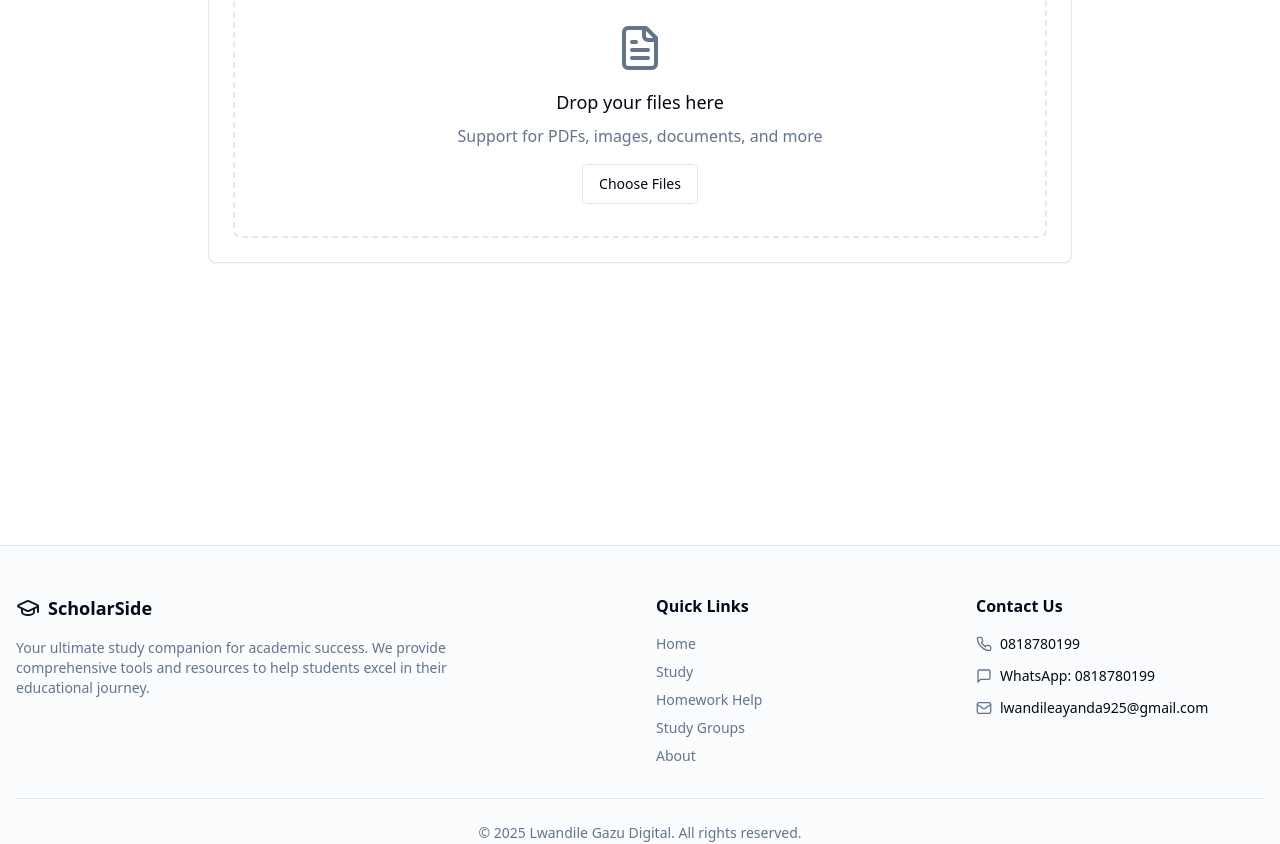
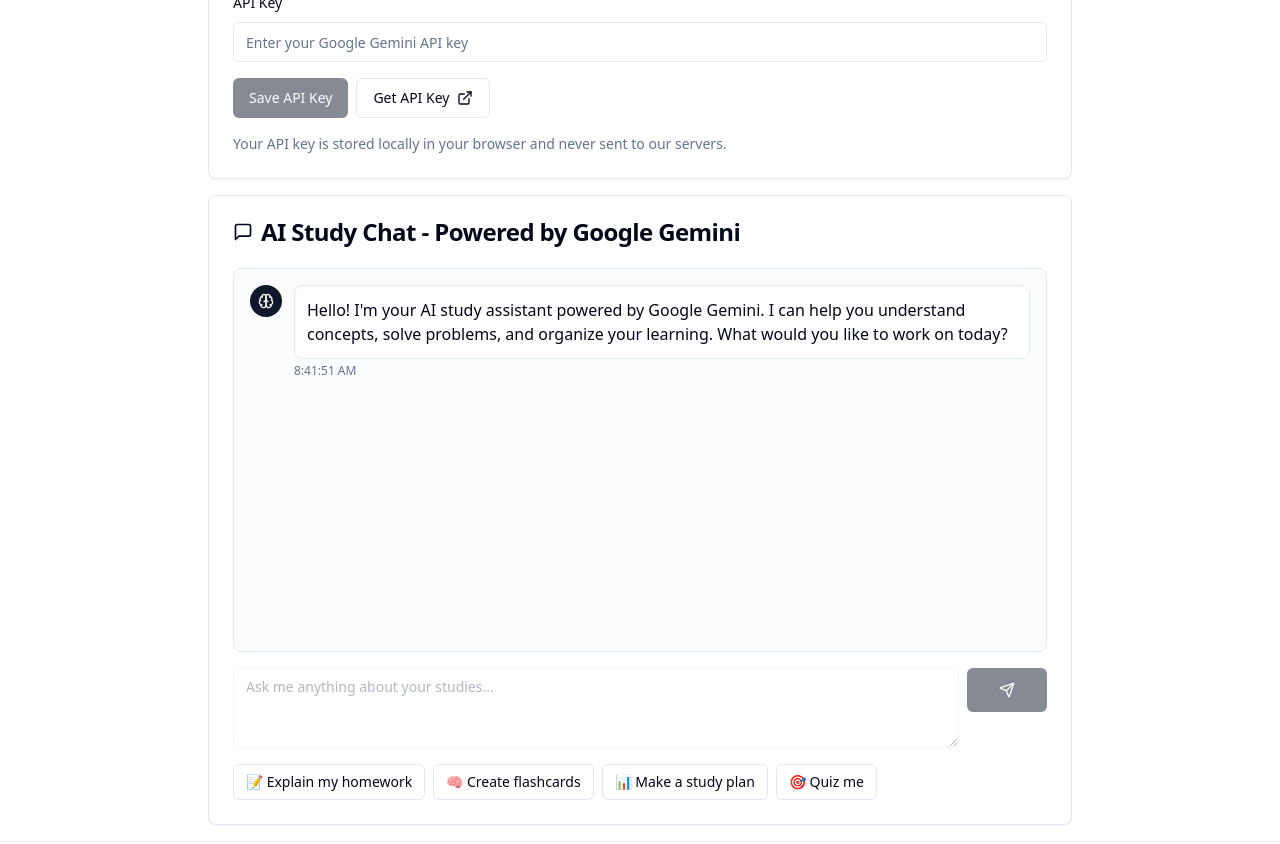
Before and after one commit to Lwandile925/scholar-side-study-verse, a React (Vite) app: page /study in a window 1280 px wide. Shown: the part 320-1164 px from the top of the page. Built offline with nearby package versions, Linux system fonts and the light colour scheme.

Commit message:
Refactor: Implement Google Gemini AI integration
Integrate Google Gemini AI for question answering functionality within the StudyScreen.

```diff
--- /dev/null
+++ b/src/components/ApiKeyInput.tsx
@@ -0,0 +1,66 @@
+
+import React, { useState } from 'react';
+import { Card, CardContent, CardHeader, CardTitle } from '@/components/ui/card';
+import { Button } from '@/components/ui/button';
+import { Input } from '@/components/ui/input';
+import { Label } from '@/components/ui/label';
+import { Key, ExternalLink } from 'lucide-react';
+
+interface ApiKeyInputProps {
+  onApiKeySave: (key: string) => void;
+  currentKey: string;
+}
+
+const ApiKeyInput: React.FC<ApiKeyInputProps> = ({ onApiKeySave, currentKey }) => {
+  const [key, setKey] = useState(currentKey);
+
+  const handleSave = () => {
+    if (key.trim()) {
+      onApiKeySave(key.trim());
+    }
+  };
+
+  return (
+    <Card className="mb-4">
+      <CardHeader>
+        <CardTitle className="flex items-center gap-2">
+          <Key className="h-5 w-5" />
+          Google Gemini API Key
+        </CardTitle>
+      </CardHeader>
+      <CardContent className="space-y-4">
+        <div className="space-y-2">
+          <Label htmlFor="api-key">API Key</Label>
+          <Input
+            id="api-key"
+            type="password"
+            placeholder="Enter your Google Gemini API key"
+            value={key}
+            onChange={(e) => setKey(e.target.value)}
+          />
+        </div>
+        <div className="flex gap-2">
+          <Button onClick={handleSave} disabled={!key.trim()}>
+            Save API Key
+          </Button>
+          <Button variant="outline" asChild>
+            <a
+              href="https://aistudio.google.com/app/apikey"
+              target="_blank"
+              rel="noopener noreferrer"
+              className="flex items-center gap-2"
+            >
+              Get API Key
+              <ExternalLink className="h-4 w-4" />
+            </a>
+          </Button>
+        </div>
+        <p className="text-sm text-muted-foreground">
+          Your API key is stored locally in your browser and never sent to our servers.
+        </p>
+      </CardContent>
+    </Card>
+  );
+};
+
+export default ApiKeyInput;
--- /dev/null
+++ b/src/components/ChatMessage.tsx
@@ -0,0 +1,41 @@
+
+import React from 'react';
+import { Brain, User } from 'lucide-react';
+
+interface ChatMessageProps {
+  role: 'user' | 'assistant';
+  content: string;
+  timestamp: Date;
+}
+
+const ChatMessage: React.FC<ChatMessageProps> = ({ role, content, timestamp }) => {
+  const isAssistant = role === 'assistant';
+
+  return (
+    <div className={`flex gap-3 ${isAssistant ? '' : 'flex-row-reverse'}`}>
+      <div className={`w-8 h-8 rounded-full flex items-center justify-center ${
+        isAssistant ? 'bg-primary' : 'bg-secondary'
+      }`}>
+        {isAssistant ? (
+          <Brain className="h-4 w-4 text-primary-foreground" />
+        ) : (
+          <User className="h-4 w-4 text-secondary-foreground" />
+        )}
+      </div>
+      <div className={`flex-1 ${isAssistant ? '' : 'text-right'}`}>
+        <div className={`p-3 rounded-lg ${
+          isAssistant
+            ? 'bg-background border'
+            : 'bg-primary text-primary-foreground ml-12'
+        }`}>
+          <p className="whitespace-pre-wrap">{content}</p>
+        </div>
+        <p className="text-xs text-muted-foreground mt-1">
+          {timestamp.toLocaleTimeString()}
+        </p>
+      </div>
+    </div>
+  );
+};
+
+export default ChatMessage;
--- /dev/null
+++ b/src/hooks/useGeminiAI.ts
@@ -0,0 +1,105 @@
+
+import { useState } from 'react';
+import { useToast } from '@/hooks/use-toast';
+
+interface Message {
+  role: 'user' | 'assistant';
+  content: string;
+  timestamp: Date;
+}
+
+export const useGeminiAI = () => {
+  const [messages, setMessages] = useState<Message[]>([
+    {
+      role: 'assistant',
+      content: "Hello! I'm your AI study assistant powered by Google Gemini. I can help you understand concepts, solve problems, and organize your learning. What would you like to work on today?",
+      timestamp: new Date()
+    }
+  ]);
+  const [isLoading, setIsLoading] = useState(false);
+  const [apiKey, setApiKey] = useState(localStorage.getItem('gemini-api-key') || '');
+  const { toast } = useToast();
+
+  const saveApiKey = (key: string) => {
+    setApiKey(key);
+    localStorage.setItem('gemini-api-key', key);
+    toast({
+      title: "API Key Saved",
+      description: "Your Gemini API key has been saved locally.",
+    });
+  };
+
+  const sendMessage = async (userMessage: string) => {
+    if (!apiKey) {
+      toast({
+        title: "API Key Required",
+        description: "Please enter your Google Gemini API key first.",
+        variant: "destructive"
+      });
+      return;
+    }
+
+    const newUserMessage: Message = {
+      role: 'user',
+      content: userMessage,
+      timestamp: new Date()
+    };
+
+    setMessages(prev => [...prev, newUserMessage]);
+    setIsLoading(true);
+
+    try {
+      const response = await fetch(`https://generativelanguage.googleapis.com/v1beta/models/gemini-pro:generateContent?key=${apiKey}`, {
+        method: 'POST',
+        headers: {
+          'Content-Type': 'application/json',
+        },
+        body: JSON.stringify({
+          contents: [{
+            parts: [{
+              text: `You are a helpful AI study assistant. Please provide a clear, educational response to this question: ${userMessage}`
+            }]
+          }],
+          generationConfig: {
+            temperature: 0.7,
+            topK: 40,
+            topP: 0.95,
+            maxOutputTokens: 1024,
+          }
+        }),
+      });
+
+      if (!response.ok) {
+        throw new Error(`API Error: ${response.status}`);
+      }
+
+      const data = await response.json();
+      const aiResponse = data.candidates?.[0]?.content?.parts?.[0]?.text || "I'm sorry, I couldn't generate a response.";
+
+      const assistantMessage: Message = {
+        role: 'assistant',
+        content: aiResponse,
+        timestamp: new Date()
+      };
+
+      setMessages(prev => [...prev, assistantMessage]);
+    } catch (error) {
+      console.error('Gemini AI Error:', error);
+      toast({
+        title: "Error",
+        description: "Failed to get AI response. Please check your API key and try again.",
+        variant: "destructive"
+      });
+    } finally {
+      setIsLoading(false);
+    }
+  };
+
+  return {
+    messages,
+    isLoading,
+    apiKey,
+    sendMessage,
+    saveApiKey
+  };
+};
--- a/src/pages/StudyScreen.tsx
+++ b/src/pages/StudyScreen.tsx
@@ -1,5 +1,4 @@
-
-import React, { useState } from 'react';
+import React, { useState, useRef, useEffect } from 'react';
 import { Card, CardContent, CardHeader, CardTitle } from '@/components/ui/card';
 import { Button } from '@/components/ui/button';
 import { Tabs, TabsContent, TabsList, TabsTrigger } from '@/components/ui/tabs';
@@ -14,12 +13,19 @@ import {
   Camera,
   Brain,
   Target,
-  Volume2
+  Volume2,
+  Send
 } from 'lucide-react';
+import { useGeminiAI } from '@/hooks/useGeminiAI';
+import ApiKeyInput from '@/components/ApiKeyInput';
+import ChatMessage from '@/components/ChatMessage';
 
 const StudyScreen = () => {
   const [recording, setRecording] = useState(false);
   const [uploadedFile, setUploadedFile] = useState<File | null>(null);
+  const [currentMessage, setCurrentMessage] = useState('');
+  const { messages, isLoading, apiKey, sendMessage, saveApiKey } = useGeminiAI();
+  const chatEndRef = useRef<HTMLDivElement>(null);
 
   const handleFileUpload = (event: React.ChangeEvent<HTMLInputElement>) => {
     const file = event.target.files?.[0];
@@ -33,21 +39,134 @@ const StudyScreen = () => {
     // In real app, would handle audio recording
   };
 
+  const handleSendMessage = async () => {
+    if (currentMessage.trim() && !isLoading) {
+      await sendMessage(currentMessage);
+      setCurrentMessage('');
+    }
+  };
+
+  const handleKeyPress = (e: React.KeyboardEvent) => {
+    if (e.key === 'Enter' && !e.shiftKey) {
+      e.preventDefault();
+      handleSendMessage();
+    }
+  };
+
+  useEffect(() => {
+    chatEndRef.current?.scrollIntoView({ behavior: 'smooth' });
+  }, [messages]);
+
   return (
     <div className="min-h-screen bg-background">
       <div className="max-w-4xl mx-auto p-4">
         <div className="mb-6">
           <h1 className="text-3xl font-bold mb-2">AI Study Assistant</h1>
-          <p className="text-muted-foreground">Upload materials, ask questions, and get personalized help</p>
+          <p className="text-muted-foreground">Upload materials, ask questions, and get personalized help powered by Google Gemini</p>
         </div>
 
-        <Tabs defaultValue="upload" className="space-y-6">
+        <Tabs defaultValue="chat" className="space-y-6">
           <TabsList className="grid w-full grid-cols-4">
+            <TabsTrigger value="chat">AI Chat</TabsTrigger>
             <TabsTrigger value="upload">Upload</TabsTrigger>
             <TabsTrigger value="voice">Voice AI</TabsTrigger>
             <TabsTrigger value="scan">Live Scan</TabsTrigger>
-            <TabsTrigger value="chat">AI Chat</TabsTrigger>
           </TabsList>
+
+          {/* AI Chat Tab - Now first and functional */}
+          <TabsContent value="chat">
+            {!apiKey && (
+              <ApiKeyInput onApiKeySave={saveApiKey} currentKey={apiKey} />
+            )}
+
+            <Card>
+              <CardHeader>
+                <CardTitle className="flex items-center gap-2">
+                  <MessageSquare className="h-5 w-5" />
+                  AI Study Chat - Powered by Google Gemini
+                </CardTitle>
+              </CardHeader>
+              <CardContent className="space-y-4">
+                <div className="h-96 border rounded-lg p-4 overflow-y-auto bg-muted/30">
+                  <div className="space-y-4">
+                    {messages.map((message, index) => (
+                      <ChatMessage
+                        key={index}
+                        role={message.role}
+                        content={message.content}
+                        timestamp={message.timestamp}
+                      />
+                    ))}
+                    {isLoading && (
+                      <div className="flex gap-3">
+                        <div className="w-8 h-8 rounded-full bg-primary flex items-center justify-center">
+                          <Brain className="h-4 w-4 text-primary-foreground animate-pulse" />
+                        </div>
+                        <div className="flex-1 bg-background p-3 rounded-lg border">
+                          <p className="text-muted-foreground">AI is thinking...</p>
+                        </div>
+                      </div>
+                    )}
+                    <div ref={chatEndRef} />
+                  </div>
+                </div>
+
+                <div className="flex gap-2">
+                  <Textarea
+                    placeholder="Ask me anything about your studies..."
+                    className="flex-1"
+                    rows={2}
+                    value={currentMessage}
+                    onChange={(e) => setCurrentMessage(e.target.value)}
+                    onKeyPress={handleKeyPress}
+                    disabled={isLoading || !apiKey}
+                  />
+                  <Button
+                    size="lg"
+                    onClick={handleSendMessage}
+                    disabled={isLoading || !currentMessage.trim() || !apiKey}
+                  >
+                    <Send className="h-4 w-4" />
+                  </Button>
+                </div>
+
+                <div className="flex flex-wrap gap-2">
+                  <Button
+                    size="sm"
+                    variant="outline"
+                    onClick={() => setCurrentMessage("Can you explain this homework problem to me?")}
+                    disabled={isLoading}
+                  >
+                    📝 Explain my homework
+                  </Button>
+                  <Button
+                    size="sm"
+                    variant="outline"
+                    onClick={() => setCurrentMessage("Create flashcards for the topic I'm studying")}
+                    disabled={isLoading}
+                  >
+                    🧠 Create flashcards
+                  </Button>
+                  <Button
+                    size="sm"
+                    variant="outline"
+                    onClick={() => setCurrentMessage("Help me make a study plan for my upcoming exam")}
+                    disabled={isLoading}
+                  >
+                    📊 Make a study plan
+                  </Button>
+                  <Button
+                    size="sm"
+                    variant="outline"
+                    onClick={() => setCurrentMessage("Quiz me on this topic to test my knowledge")}
+                    disabled={isLoading}
+                  >
+                    🎯 Quiz me
+                  </Button>
+                </div>
+              </CardContent>
+            </Card>
+          </TabsContent>
 
           {/* Upload Material Tab */}
           <TabsContent value="upload">
@@ -185,58 +304,6 @@ const StudyScreen = () => {
               </CardContent>
             </Card>
           </TabsContent>
-
-          {/* AI Chat Tab */}
-          <TabsContent value="chat">
-            <Card>
-              <CardHeader>
-                <CardTitle className="flex items-center gap-2">
-                  <MessageSquare className="h-5 w-5" />
-                  Context-Aware AI Chat
-                </CardTitle>
-              </CardHeader>
-              <CardContent className="space-y-4">
-                <div className="h-96 border rounded-lg p-4 overflow-y-auto bg-muted/30">
-                  <div className="space-y-4">
-                    <div className="flex gap-3">
-                      <div className="w-8 h-8 rounded-full bg-primary flex items-center justify-center">
-                        <Brain className="h-4 w-4 text-primary-foreground" />
-                      </div>
-                      <div className="flex-1 bg-background p-3 rounded-lg">
-                        <p>Hello! I'm your AI study assistant. I can help you understand concepts, solve problems, and organize your learning. What would you like to work on today?</p>
-                      </div>
-                    </div>
-                  </div>
-                </div>
-
-                <div className="flex gap-2">
-                  <Textarea
-                    placeholder="Ask me anything about your studies..."
-                    className="flex-1"
-                    rows={2}
-                  />
-                  <Button size="lg">
-                    Send
-                  </Button>
-                </div>
-
-                <div className="flex flex-wrap gap-2">
-                  <Button size="sm" variant="outline">
-                    📝 Explain my homework
-                  </Button>
-                  <Button size="sm" variant="outline">
-                    🧠 Create flashcards
-                  </Button>
-                  <Button size="sm" variant="outline">
-                    📊 Make a study plan
-                  </Button>
-                  <Button size="sm" variant="outline">
-                    🎯 Quiz me
-                  </Button>
-                </div>
-              </CardContent>
-            </Card>
-          </TabsContent>
         </Tabs>
       </div>
     </div>
```
